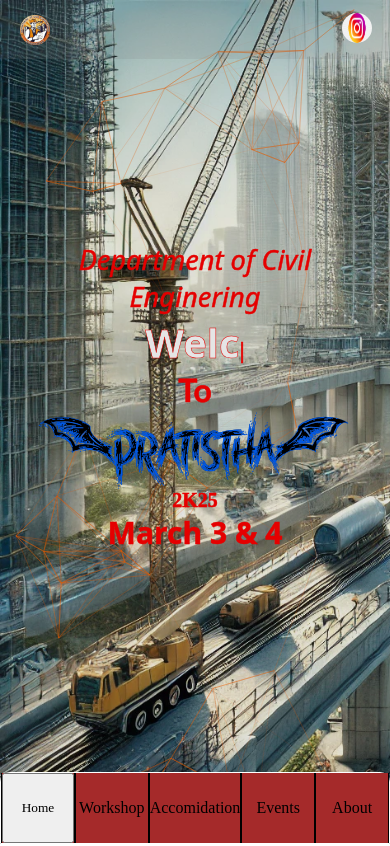
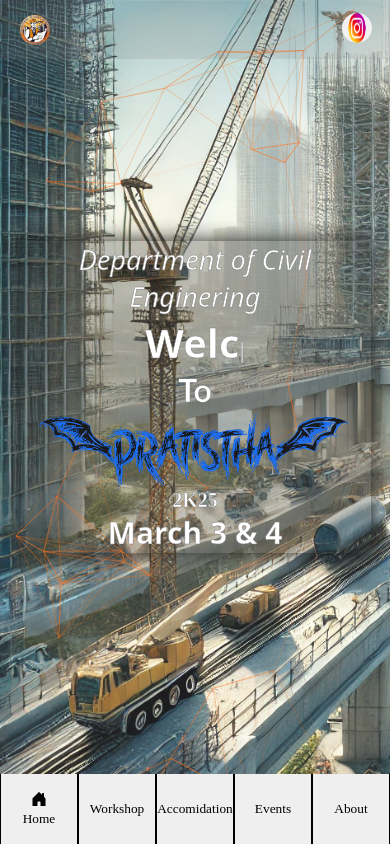
Before and after one commit to premson18/Pratistha, a React (Vite) app: page / in a window 390 px wide. Shown: the top 846 px of the page. Built offline with nearby package versions, Linux system fonts and the light colour scheme.

Commit message:
first commit

```diff
--- a/package.json
+++ b/package.json
@@ -12,6 +12,7 @@
   "dependencies": {
     "@tsparticles/all": "^3.7.1",
     "@tsparticles/react": "^3.0.0",
+    "bootstrap-icons": "^1.11.3",
     "framer-motion": "^11.15.0",
     "react": "^18.3.1",
     "react-dom": "^18.3.1",
--- a/src/Components/Events/TechnicalEvents/TechnicalEvents.css
+++ b/src/Components/Events/TechnicalEvents/TechnicalEvents.css
@@ -2,8 +2,9 @@
     min-height: 70vh;
     background-color: rgb(108, 108, 108);
     box-sizing: border-box;
-    z-index: 1000;
+    z-index: 3000;
     padding-top: 2%;
+
 
 }
 .teventsmain h1{
@@ -35,7 +36,7 @@
 .techevents-cards .card3{
     width: 150px;
     height: 240px;
-    border: 2px solid black;
+    border: 2px solid rgb(255, 255, 255);
     box-sizing: border-box;
     animation: appear 2s linear;
     animation-timeline: view();
@@ -66,6 +67,7 @@
     animation: rotBGimg 3s linear infinite;
     transition: all 0.2s linear;
     box-sizing: border-box;
+    border: 1px solid white;
 }
 
 @keyframes rotBGimg{
--- a/src/Components/Hero/Content/Content.css
+++ b/src/Components/Hero/Content/Content.css
@@ -10,16 +10,13 @@
 .matter{
     text-align: center;
     font-size: 4.5rem;
-    z-index: 2000;
-    color: red;
+    z-index: 4000;
+    color: rgb(255, 255, 255);
     -webkit-text-stroke: 0.5px;
-    -webkit-text-stroke-color: red;
+    -webkit-text-stroke-color: rgb(114, 114, 114);
     font-family: system-ui, -apple-system, BlinkMacSystemFont, 'Segoe UI', Roboto, Oxygen, Ubuntu, Cantarell, 'Open Sans', 'Helvetica Neue', sans-serif;
 }
 
-#home{
-    background-color: black;
-}
 
 .to{
     padding: 0;
--- a/src/Components/Hero/Hero.css
+++ b/src/Components/Hero/Hero.css
@@ -25,7 +25,7 @@
     background-color: rgb(0, 0, 0);
 
   }
-
-  #hme{
-    background-color: black;
+  .bg{
+    background-color: rgba(0, 0, 0, 0.265);
+    box-shadow: 0 0  20px black;
   }
--- a/src/Components/Hero/Hero.jsx
+++ b/src/Components/Hero/Hero.jsx
@@ -7,13 +7,16 @@ import "./Hero.css"
 
 const Hero = () => {
   return (
-    <div  >
+    <div className='hero2 container1' >
+      <div className="bg">
       <section id='home'>
-        <div className='hero2 container1'>
       <ParticlesComponent className='particles'/>
        <Content />
+
+       </section>
        </div>
-       </section>
+
+
 
     </div>
   )
--- a/src/Components/Navbar/Mobile/Mobile.css
+++ b/src/Components/Navbar/Mobile/Mobile.css
@@ -30,12 +30,20 @@
         border: 1px solid rgb(255, 255, 255);
         border-top-left-radius: 10px;
         border-top-right-radius: 10px;
+        flex-basis: 50%;
+        flex-basis: 49%;
+        padding: 0;
+        margin: 0;
+        border: none;
 
     }
 
     .mobnav ul li button{
         width: 100%;
         height: 100%;
+        border: none;
+        gap: 0;
+
     }
     .mobnav ul:active{
         background-color: blue;
--- a/src/Components/Navbar/Mobile/Mobile.jsx
+++ b/src/Components/Navbar/Mobile/Mobile.jsx
@@ -2,6 +2,7 @@ import React from 'react'
 import './Mobile.css'
 import logo from '../../../assets/logo.png'
 import Instagram from '../../../assets/instagram.png'
+import Home from '../../../assets/icons/home.svg'
 
 const scrollToSection = (sectionId) => {
     const element =  document.getElementById(sectionId);
@@ -21,11 +22,11 @@ const Mobile = () => {
         </div>
       <div className="mobnav">
         <ul>
-            <li><button onClick={() => scrollToSection ('home')}>Home</button></li>
-            <li><a onClick={() => scrollToSection ('workshop1')}>Workshop</a></li>
-            <li><a href="">Accomidation</a></li>
-            <li><a onClick={() => scrollToSection ('events123')}>Events</a></li>
-            <li><a href="">About</a></li>
+            <li><button onClick={() => scrollToSection ('home')}><img src={Home}></img><br></br>Home</button></li>
+            <li><button onClick={() => scrollToSection ('workshop1')}>Workshop</button></li>
+            <li><button href="">Accomidation</button></li>
+            <li><button onClick={() => scrollToSection ('events123')}>Events</button></li>
+            <li><button href="">About</button></li>
         </ul>
       </div>
     </div>
```
Also changed, not shown: src/assets/icons/home.svg (added), 1 other file (tests, documents, lock files or other folders).
